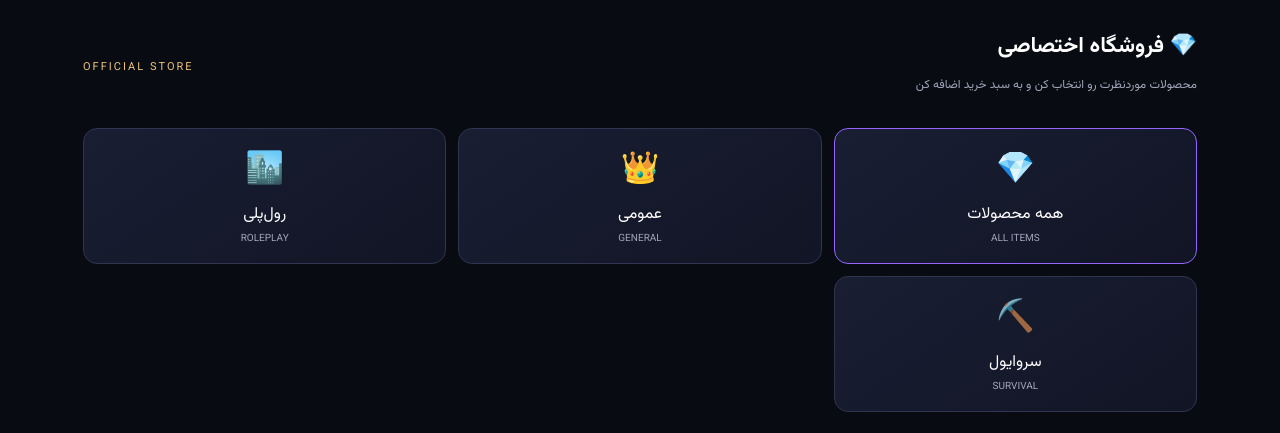
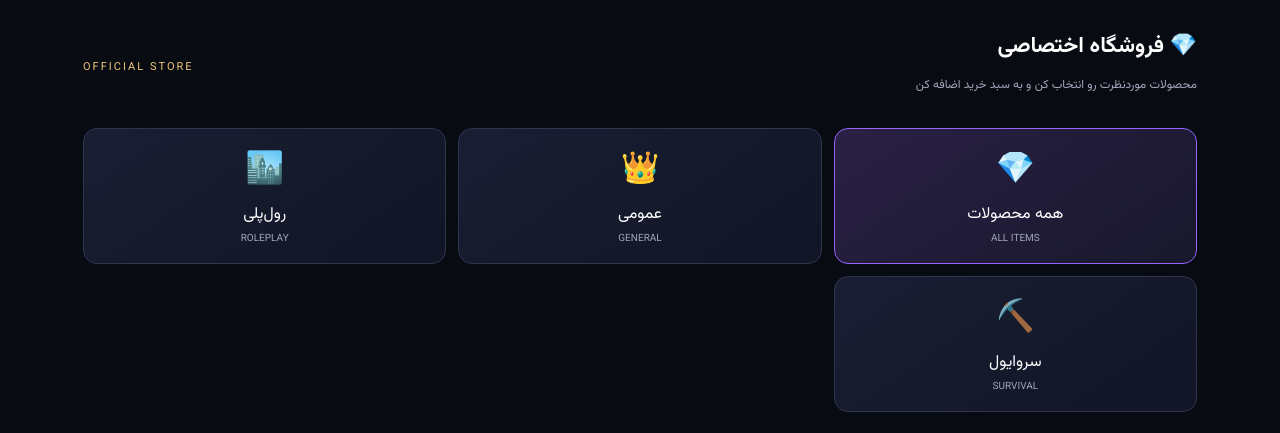
Before and after one commit to Amirgamer-AM/Amir-City, a plain HTML site: page index.html in a window 1280 px wide. Shown: the part 940-1373 px from the top of the page. Drawn offline with Linux system fonts and the light colour scheme.

Commit message:
Update index.html

```diff
--- a/index.html
+++ b/index.html
@@ -131,7 +131,7 @@ a{text-decoration:none;color:inherit}
 .category:hover,.category.active{
  border-color:var(--purple);
  background:
-فاطمه میری: linear-gradient(145deg,#2a2045,#18182c)
+linear-gradient(145deg,#2a2045,#18182c)
 }
 .category .symbol{display:block;font-size:31px;margin-bottom:7px}
 .category small{display:block;color:var(--muted);margin-top:4px;font-size:10px}
```
